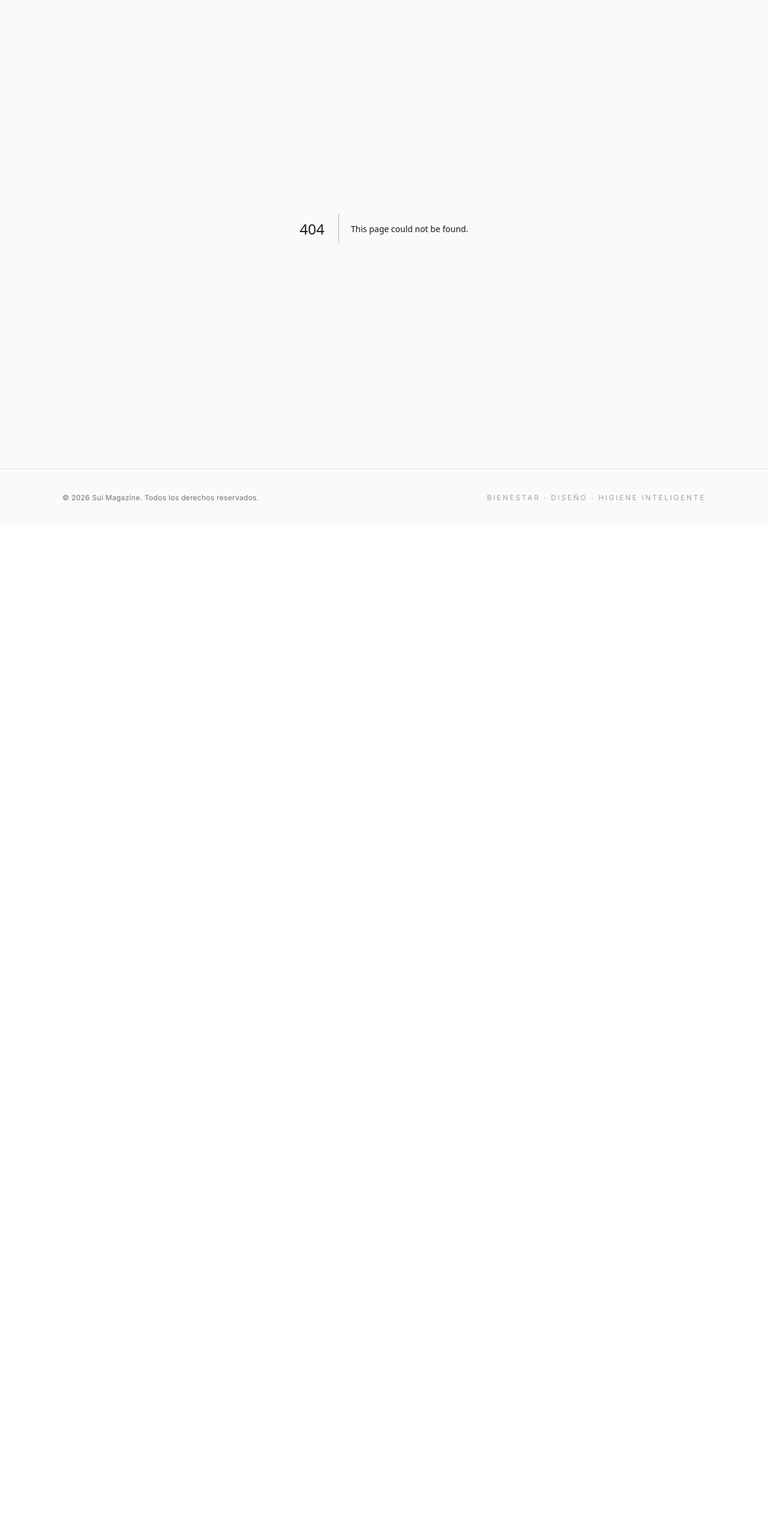
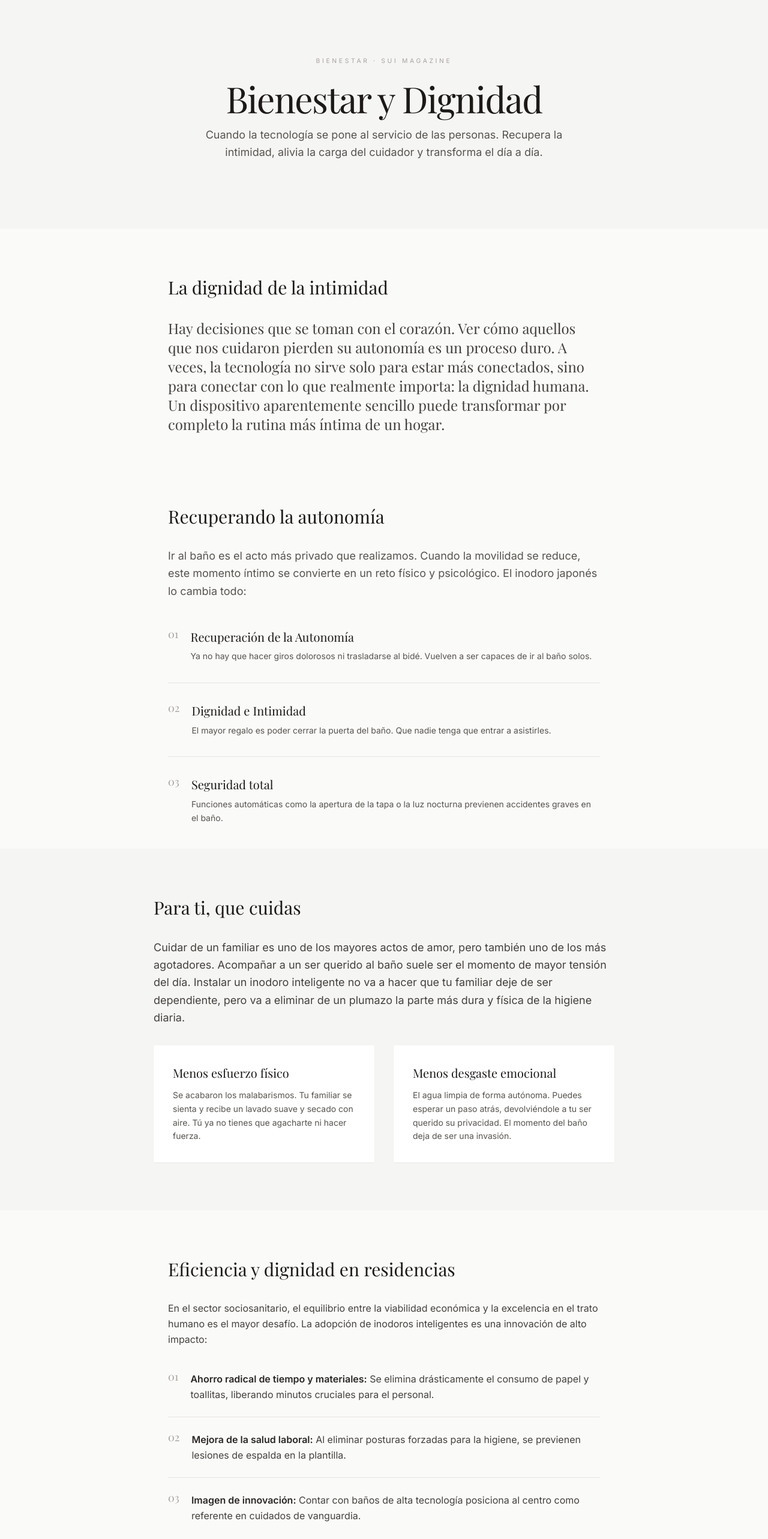
Before and after one commit to esantos1978-sudo/sui-magazine, a Next.js app: page /bienestar in a window 1280 px wide. Before the commit this address had no page. Shown: the part 100-2666 px from the top of the page at 60% size. Before the commit the page ends 978 px from the top, so only its background shows below. Built offline with nearby package versions, Linux system fonts and the light colour scheme; a web font is replaced by a local one.

Commit message:
feat: añadir página de bienestar y dignidad

```diff
--- /dev/null
+++ b/src/app/bienestar/page.tsx
@@ -0,0 +1,221 @@
+import type { Metadata } from "next";
+import Link from "next/link";
+
+/**
+ * La página se renderiza dentro del Layout global definido en
+ * `src/app/layout.tsx`. No se vuelve a envolver aquí para no duplicar
+ * el header y el footer del magazine.
+ */
+export const metadata: Metadata = {
+  title: "Bienestar y Dignidad | Sui Magazine",
+  description:
+    "El impacto humano de los inodoros inteligentes: autonomía en la dependencia, alivio para quienes cuidan y eficiencia en residencias y centros sociosanitarios.",
+  openGraph: {
+    title: "Bienestar y Dignidad | Sui Magazine",
+    description:
+      "Cuando la tecnología se pone al servicio de las personas: intimidad, autonomía y cuidados más humanos.",
+    locale: "es_ES",
+    type: "article",
+  },
+};
+
+/** Los tres beneficios que devuelve el washlet a quien pierde movilidad. */
+const autonomyBenefits = [
+  {
+    title: "Recuperación de la Autonomía",
+    text: "Ya no hay que hacer giros dolorosos ni trasladarse al bidé. Vuelven a ser capaces de ir al baño solos.",
+  },
+  {
+    title: "Dignidad e Intimidad",
+    text: "El mayor regalo es poder cerrar la puerta del baño. Que nadie tenga que entrar a asistirles.",
+  },
+  {
+    title: "Seguridad total",
+    text: "Funciones automáticas como la apertura de la tapa o la luz nocturna previenen accidentes graves en el baño.",
+  },
+];
+
+/** El alivio concreto que experimenta la persona cuidadora. */
+const caregiverCards = [
+  {
+    title: "Menos esfuerzo físico",
+    text: "Se acabaron los malabarismos. Tu familiar se sienta y recibe un lavado suave y secado con aire. Tú ya no tienes que agacharte ni hacer fuerza.",
+  },
+  {
+    title: "Menos desgaste emocional",
+    text: "El agua limpia de forma autónoma. Puedes esperar un paso atrás, devolviéndole a tu ser querido su privacidad. El momento del baño deja de ser una invasión.",
+  },
+];
+
+/** Los tres argumentos que sostienen la adopción en el ámbito sociosanitario. */
+const residenceBenefits = [
+  {
+    title: "Ahorro radical de tiempo y materiales",
+    text: "Se elimina drásticamente el consumo de papel y toallitas, liberando minutos cruciales para el personal.",
+  },
+  {
+    title: "Mejora de la salud laboral",
+    text: "Al eliminar posturas forzadas para la higiene, se previenen lesiones de espalda en la plantilla.",
+  },
+  {
+    title: "Imagen de innovación",
+    text: "Contar con baños de alta tecnología posiciona al centro como referente en cuidados de vanguardia.",
+  },
+];
+
+export default function BienestarPage() {
+  return (
+    <>
+      {/* 1. Hero de sección: mismo ritmo visual que la guía y la selección. */}
+      <section className="flex h-[50vh] min-h-[380px] items-center justify-center bg-stone-100 px-6">
+        <div className="mx-auto max-w-3xl text-center">
+          <p className="mb-6 text-[0.65rem] uppercase tracking-[0.35em] text-stone-400">
+            Bienestar · Sui Magazine
+          </p>
+          <h1 className="text-balance font-serif text-5xl leading-tight tracking-tight text-stone-900 md:text-6xl">
+            Bienestar y Dignidad
+          </h1>
+          <p className="mx-auto mt-4 max-w-2xl font-sans text-lg leading-relaxed text-stone-600">
+            Cuando la tecnología se pone al servicio de las personas. Recupera
+            la intimidad, alivia la carga del cuidador y transforma el día a
+            día.
+          </p>
+        </div>
+      </section>
+
+      {/* 2. Introducción emocional: el porqué humano de la tecnología. */}
+      <section className="mx-auto max-w-3xl px-6 py-20">
+        <h2 className="mb-8 text-balance font-serif text-3xl leading-tight text-stone-900">
+          La dignidad de la intimidad
+        </h2>
+        <p className="font-serif text-xl leading-relaxed text-stone-700 md:text-2xl">
+          Hay decisiones que se toman con el corazón. Ver cómo aquellos que nos
+          cuidaron pierden su autonomía es un proceso duro. A veces, la
+          tecnología no sirve solo para estar más conectados, sino para
+          conectar con lo que realmente importa: la dignidad humana. Un
+          dispositivo aparentemente sencillo puede transformar por completo la
+          rutina más íntima de un hogar.
+        </p>
+      </section>
+
+      {/* 3. Dependencia y autonomía: lo que se recupera. */}
+      <section className="mx-auto max-w-3xl px-6 py-10">
+        <h2 className="mb-8 text-balance font-serif text-3xl leading-tight text-stone-900">
+          Recuperando la autonomía
+        </h2>
+
+        <p className="font-sans text-lg leading-relaxed text-stone-600">
+          Ir al baño es el acto más privado que realizamos. Cuando la movilidad
+          se reduce, este momento íntimo se convierte en un reto físico y
+          psicológico. El inodoro japonés lo cambia todo:
+        </p>
+
+        <ol className="mt-12 space-y-8">
+          {autonomyBenefits.map((benefit, index) => (
+            <li
+              key={benefit.title}
+              className="flex gap-5 border-t border-stone-200 pt-8 first:border-t-0 first:pt-0"
+            >
+              <span
+                className="flex-none font-serif text-lg leading-none text-stone-400"
+                aria-hidden="true"
+              >
+                {String(index + 1).padStart(2, "0")}
+              </span>
+              <div>
+                <h3 className="font-serif text-xl leading-snug text-stone-900">
+                  {benefit.title}
+                </h3>
+                <p className="mt-2 font-sans text-sm leading-relaxed text-stone-600">
+                  {benefit.text}
+                </p>
+              </div>
+            </li>
+          ))}
+        </ol>
+      </section>
+
+      {/* 4. El cuidador: alivio físico y emocional. */}
+      <section className="bg-stone-100 px-6 py-20">
+        <div className="mx-auto max-w-3xl">
+          <h2 className="mb-8 text-balance font-serif text-3xl leading-tight text-stone-900">
+            Para ti, que cuidas
+          </h2>
+
+          <p className="mb-8 font-sans text-lg leading-relaxed text-stone-700">
+            Cuidar de un familiar es uno de los mayores actos de amor, pero
+            también uno de los más agotadores. Acompañar a un ser querido al
+            baño suele ser el momento de mayor tensión del día. Instalar un
+            inodoro inteligente no va a hacer que tu familiar deje de ser
+            dependiente, pero va a eliminar de un plumazo la parte más dura y
+            física de la higiene diaria.
+          </p>
+
+          <div className="grid grid-cols-1 gap-8 md:grid-cols-2">
+            {caregiverCards.map((card) => (
+              <article key={card.title} className="bg-white p-8 shadow-sm">
+                <h3 className="font-serif text-xl text-stone-900">
+                  {card.title}
+                </h3>
+                <p className="mt-3 font-sans text-sm leading-relaxed text-stone-600">
+                  {card.text}
+                </p>
+              </article>
+            ))}
+          </div>
+        </div>
+      </section>
+
+      {/* 5. Residencias y centros sociosanitarios. */}
+      <section className="mx-auto max-w-3xl px-6 py-20">
+        <h2 className="mb-8 text-balance font-serif text-3xl leading-tight text-stone-900">
+          Eficiencia y dignidad en residencias
+        </h2>
+
+        <p className="font-sans text-base leading-relaxed text-stone-700">
+          En el sector sociosanitario, el equilibrio entre la viabilidad
+          económica y la excelencia en el trato humano es el mayor desafío. La
+          adopción de inodoros inteligentes es una innovación de alto impacto:
+        </p>
+
+        <ol className="mt-10 space-y-6">
+          {residenceBenefits.map((benefit, index) => (
+            <li
+              key={benefit.title}
+              className="flex gap-5 border-t border-stone-200 pt-6 first:border-t-0 first:pt-0"
+            >
+              <span
+                className="flex-none font-serif text-lg leading-none text-stone-400"
+                aria-hidden="true"
+              >
+                {String(index + 1).padStart(2, "0")}
+              </span>
+              <p className="font-sans text-base leading-relaxed text-stone-700">
+                <strong className="font-semibold text-stone-800">
+                  {benefit.title}:
+                </strong>{" "}
+                {benefit.text}
+              </p>
+            </li>
+          ))}
+        </ol>
+      </section>
+
+      {/* 6. CTA de cierre: recomendaciones según el perfil de cada hogar. */}
+      <section className="px-6 py-24">
+        <div className="mx-auto max-w-2xl text-center">
+          <h2 className="mb-8 text-balance font-serif text-2xl leading-tight text-stone-900">
+            Cada situación es única. Encuentra el modelo que mejor se adapta a
+            vuestras necesidades.
+          </h2>
+          <Link
+            href="/seleccion"
+            className="inline-block border border-stone-900 px-10 py-4 text-[0.65rem] uppercase tracking-[0.28em] text-stone-900 transition-all duration-300 hover:bg-stone-900 hover:text-white focus-visible:outline focus-visible:outline-2 focus-visible:outline-offset-4 focus-visible:outline-stone-900"
+          >
+            Ver recomendaciones por perfil
+          </Link>
+        </div>
+      </section>
+    </>
+  );
+}
```
